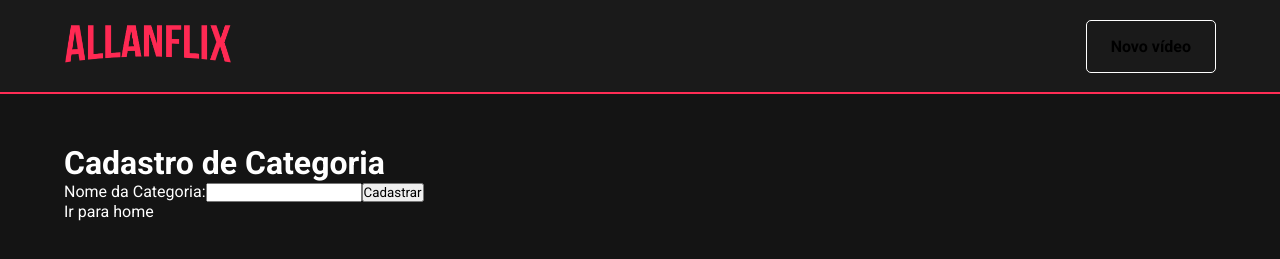
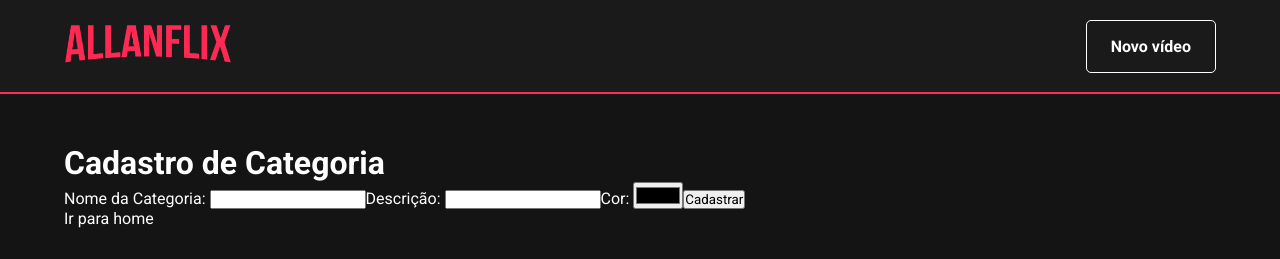
Before and after one commit to GaldinoAllan/allanflix, a React (Create React App) app: page /cadastro/categoria in a window 1280 px wide. Shown: the top 259 px of the page. Built offline with nearby package versions, Linux system fonts and the light colour scheme.

Commit message:
day 3 done

```diff
--- a/src/components/Header/index.tsx
+++ b/src/components/Header/index.tsx
@@ -1,15 +1,14 @@
 import React from 'react';
-import { Link } from 'react-router-dom';
-import { Content, HeaderContainer, Button } from './styles';
+import { Content, HeaderContainer, LinkHome, Button } from './styles';
 import logo from '../../assets/allanflix.png';
 import ButtonLink from '../ButtonLink';
 
 const Header: React.FC = () => (
   <Content>
     <HeaderContainer>
-      <Link to="/">
+      <LinkHome to="/">
         <img src={logo} alt="allanflix" />
-      </Link>
+      </LinkHome>
 
       <Button>
         <ButtonLink goto="cadastro/video">Novo vídeo</ButtonLink>
--- a/src/components/Header/styles.ts
+++ b/src/components/Header/styles.ts
@@ -1,7 +1,12 @@
 import styled from 'styled-components';
+import { Link } from 'react-router-dom';
 
 export const Content = styled.div`
   height: 94px;
+
+  @media (max-width: 800px) {
+    height: 50px;
+  }
 `;
 
 export const HeaderContainer = styled.nav`
@@ -23,6 +28,13 @@ export const HeaderContainer = styled.nav`
   background: var(--black);
   border-bottom: 2px solid var(--primary);
 
+  @media (max-width: 800px) {
+    height: 50px;
+    justify-content: center;
+  }
+`;
+
+export const LinkHome = styled(Link)`
   img {
     max-width: 168px;
   }
@@ -31,28 +43,13 @@ export const HeaderContainer = styled.nav`
     img {
       max-width: 105px;
     }
-
-    & {
-      height: 40px;
-      justify-content: center;
-    }
-
-    > a {
-      position: fixed;
-      left: 0;
-      right: 0;
-      bottom: 0;
-      background: var(--primary);
-      border-radius: 0;
-      border: 0;
-      text-align: center;
-    }
   }
 `;
 
 export const Button = styled.div`
   border: 1px solid var(--white);
   border-radius: 5px;
+  color: var(--white);
 
   @media (max-width: 800px) {
     border: none;
--- /dev/null
+++ b/src/components/Input/index.tsx
@@ -0,0 +1,27 @@
+import React from 'react';
+import { InputText } from './styles';
+
+interface InputProps {
+  label: string;
+  onChange?: (event: React.ChangeEvent<HTMLInputElement>) => void;
+  value: string;
+  name: string;
+  type: 'text' | 'color';
+}
+
+const Input: React.FC<InputProps> = ({
+  label,
+  name,
+  onChange,
+  type,
+  value,
+}: InputProps) => {
+  return (
+    <label htmlFor="Input">
+      <span>{`${label}: `}</span>
+      <InputText name={name} type={type} onChange={onChange} value={value} />
+    </label>
+  );
+};
+
+export default Input;
--- /dev/null
+++ b/src/components/Input/styles.ts
@@ -0,0 +1,11 @@
+import styled from 'styled-components';
+
+interface InputProps {
+  hasValue?: boolean;
+}
+export const InputText = styled.input<InputProps>`
+  &:hover,
+  &:focus {
+    border-bottom-color: red;
+  }
+`;
--- a/src/pages/CadastroCategoria/index.tsx
+++ b/src/pages/CadastroCategoria/index.tsx
@@ -1,24 +1,98 @@
-import React from 'react';
+import React, { useState, useCallback } from 'react';
 import { Link } from 'react-router-dom';
 
 import PageDefault from '../../components/PageDefault';
+import Input from '../../components/Input';
 
 import { Container } from './styles';
 
-const CadastroCategoria: React.FC = () => (
+interface Categoria {
+  nome: string;
+  descricao: string;
+  cor: string;
+}
+
+const CadastroCategoria: React.FC = () => {
+  const valoresIniciais = {
+    nome: '',
+    descricao: '',
+    cor: '',
+  };
+
+  const [categorias, setCategorias] = useState<Categoria[]>([]);
+  const [values, setValues] = useState<Categoria>(valoresIniciais);
+
+  const setValue = useCallback(
+    (key, value) =>
+      setValues({
+        ...values,
+        [key]: value,
+      }),
+    [values],
+  );
+
+  const handleSubmit = useCallback(
+    e => {
+      e.preventDefault();
+
+      if (values.nome === '' || values.descricao === '') {
+        return;
+      }
+
+      setCategorias([...categorias, values]);
+      setValues(valoresIniciais);
+    },
+    [categorias, valoresIniciais, values],
+  );
+
+  const handleChange = useCallback(
+    e => {
+      setValue(e.target.getAttribute('name'), e.target.value);
+    },
+    [setValue],
+  );
+
+  return (
     <PageDefault>
       <Container>
         <h1>Cadastro de Categoria</h1>
-      <form>
-        <label>
-          Nome da Categoria:
-          <input type="text" />
-        </label>
+        <form onSubmit={e => handleSubmit(e)}>
+          <Input
+            label="Nome da Categoria"
+            type="text"
+            name="nome"
+            value={values.nome}
+            onChange={e => handleChange(e)}
+          />
 
-        <button type="submit">Cadastrar</button>
+          <Input
+            label="Descrição"
+            type="text"
+            name="descricao"
+            value={values.descricao}
+            onChange={handleChange}
+          />
+
+          <Input
+            label="Cor"
+            type="color"
+            name="cor"
+            value={values.cor}
+            onChange={handleChange}
+          />
+
+          <button>Cadastrar</button>
         </form>
+
+        <ul>
+          {categorias.map(categoria => (
+            <li key={categoria.nome}>{categoria.nome}</li>
+          ))}
+        </ul>
+
         <Link to="/">Ir para home</Link>
       </Container>
     </PageDefault>
   );
+};
 export default CadastroCategoria;
```
Also changed, not shown: .eslintrc.json. Lines whose indentation alone changed are shown as unchanged.
